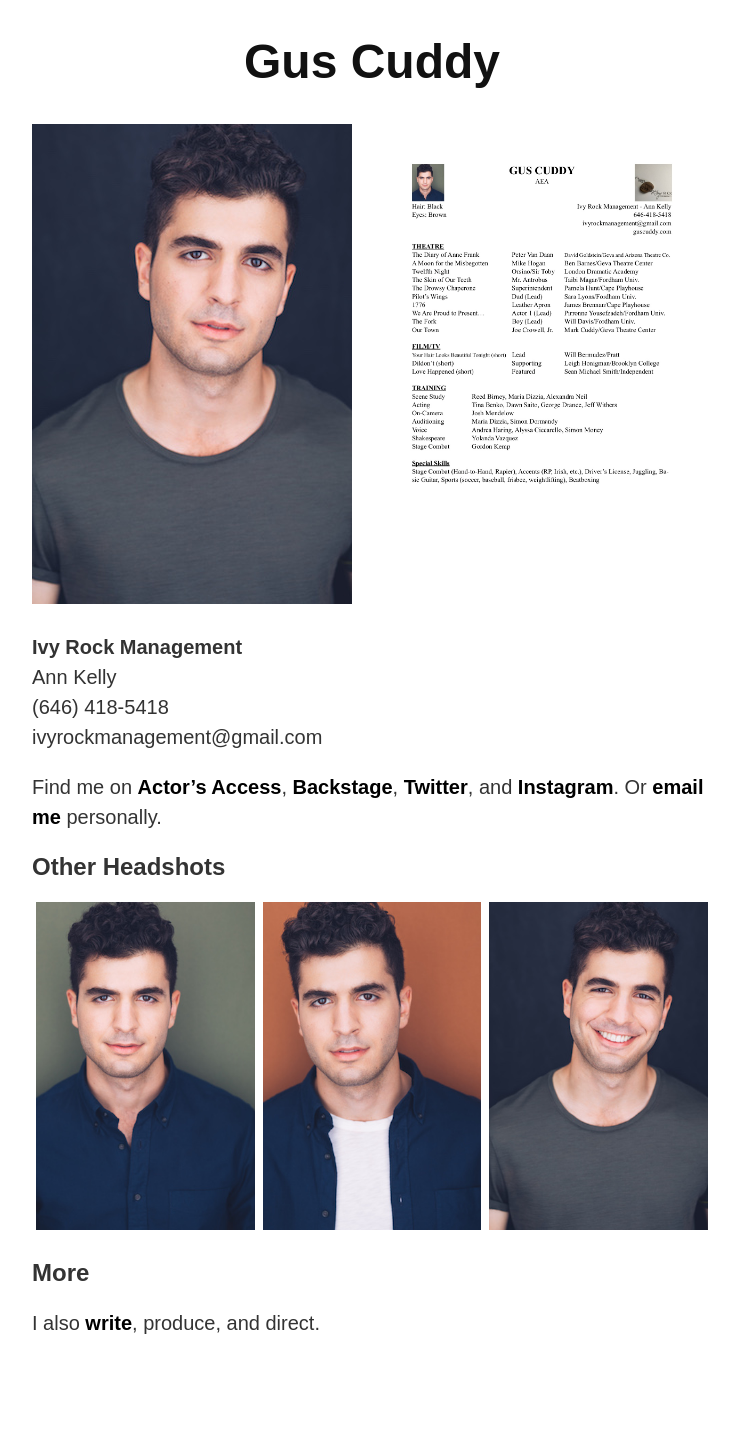
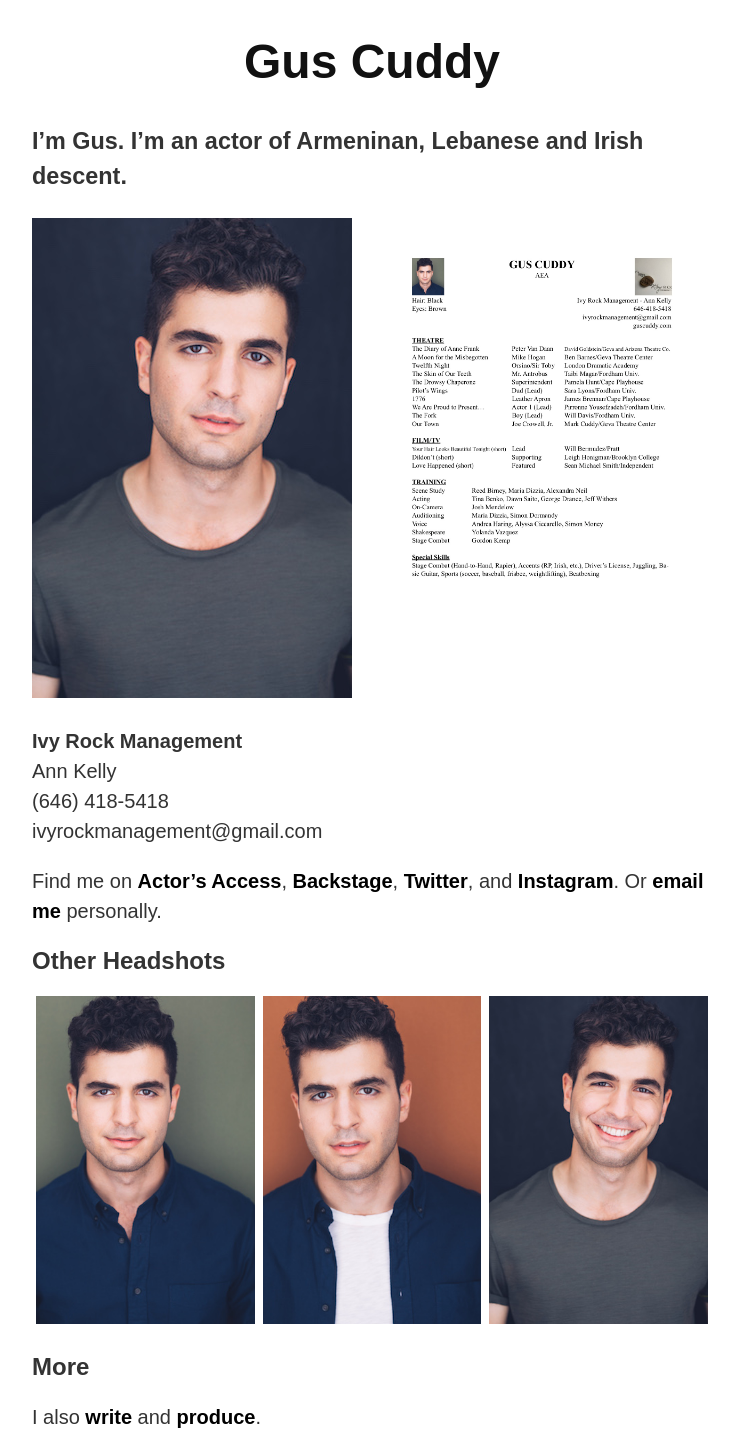
Before and after one commit to gcuddy/gcuddy.github.io, a Jekyll site: the page built from index.md, in a window 1280 px wide. Shown: the whole page, without its empty margins (268-1007 px from the left). Built offline with Jekyll 4.4.1, drawn with Linux system fonts in a browser that asks for light colours; our own code applies the rules of GitHub Pages for plain Markdown files; before the commit the page ends 1358 px from its top, so only the background shows below that.

Commit message:
Updated home page with new description.

```diff
--- a/index.md
+++ b/index.md
@@ -11,6 +11,8 @@ images:
     title: Headshot 2
     link: /images/cuddy_headshot3.jpg
 ---
+
+### I'm Gus. I'm an actor of Armeninan, Lebanese and Irish descent.
 
 <article class="cf">
   <div class="fl w-100 w-50-ns">
@@ -53,4 +55,4 @@ Find me on [Actor's Access](http://resumes.actorsaccess.com/guscuddy), [Backstag
 
 ## More
 
-I also [write](/blog), produce, and direct.
+I also [write](/blog) and [produce](https://portertheater.com).
```
